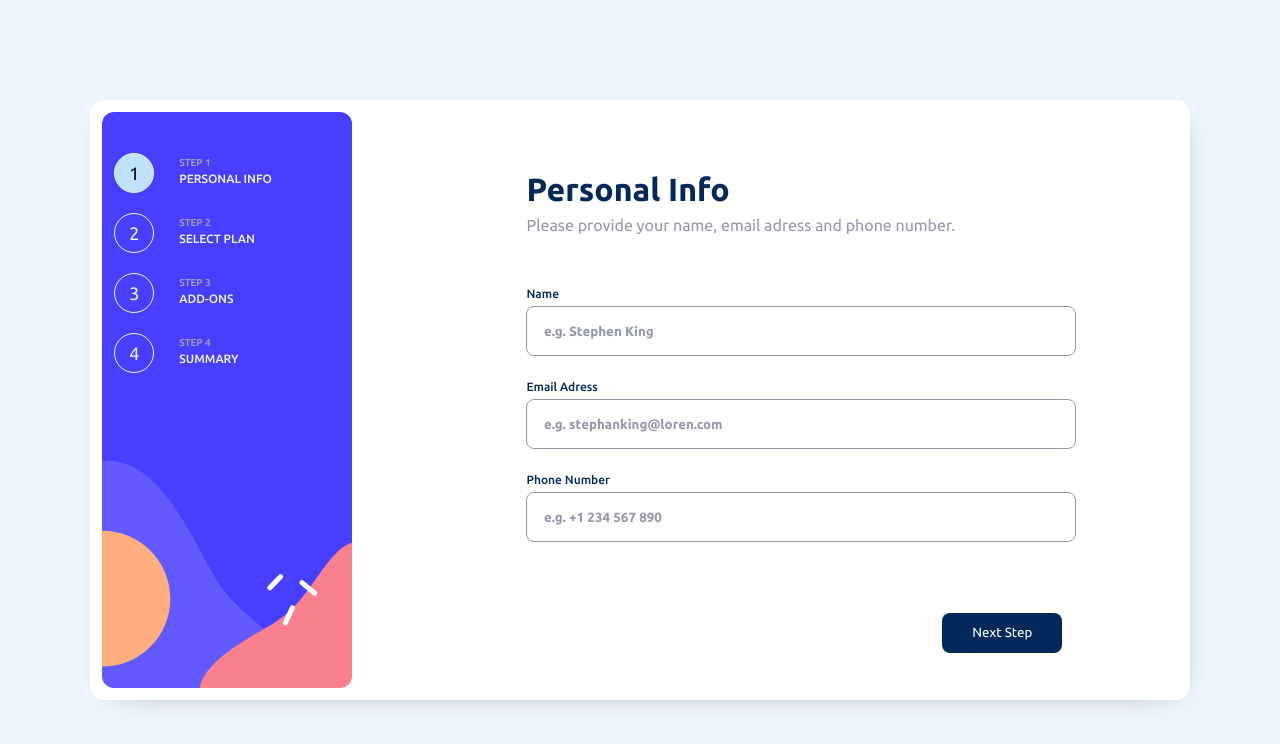
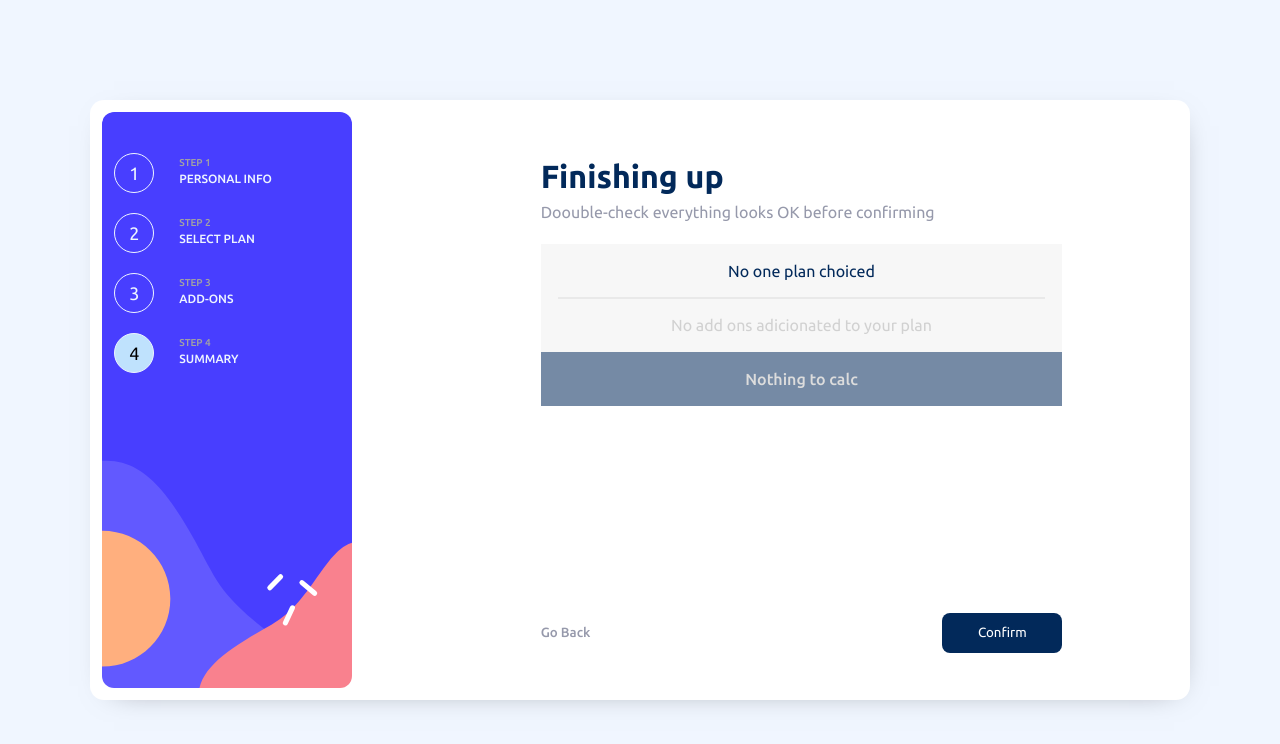
Before and after one commit to 484Irgang/Multi-steps-form, a Vue app: page / in a window 1280 px wide. Shown: the top 744 px of the page. Built offline with nearby package versions, Linux system fonts and the light colour scheme.

Commit message:
Subindo praticamente pronto o summary step

```diff
--- a/src/components/MultiStepsForm.vue
+++ b/src/components/MultiStepsForm.vue
@@ -3,24 +3,30 @@ import PersonalInfo from './PersonalInfo.vue'
 import SelectPlan from './SelectPlan.vue'
 import ButtonNext from './ButtonNext.vue'
 import Addons from './PickAddons.vue'
+import Summary from './Summary.vue'
 
 export default{
     data(){
         return {
-            stepIndex : 0,
-            buttonClick: 0
+            stepIndex : 3,
+            buttonClick: 0,
+            periodYear: false,
+            planClient: [{},[]]
         }
     },
-    components: {PersonalInfo,SelectPlan,ButtonNext,Addons},
+    components: {PersonalInfo,SelectPlan,ButtonNext,Addons,Summary},
     methods: {
         checarPersonalInfo(e){
             this.stepIndex++;
         },
         checkStepPlan(e){
             this.stepIndex++;
+            this.periodYear = e.periodYear;
+            this.planClient[0] = e;
         },
         checkAddons(e){
             this.stepIndex++;
+            this.planClient[1] = e;
         },
         returnedButtonNext(e){
             this.buttonClick = e;
@@ -57,7 +63,8 @@ export default{
         <div class="container-form">
             <PersonalInfo v-show="stepIndex == 0" @liberarStep = "(e) => checarPersonalInfo(e)" :clicked="buttonClick" :indexStep="stepIndex"/>
             <SelectPlan v-show="stepIndex == 1" :clicked="buttonClick" :indexStep="stepIndex" @sendPlan="(e) => checkStepPlan(e)"/>
-            <Addons v-show="stepIndex == 2" :clicked="buttonClick" :indexStep="stepIndex" @addonsChoiced="(e) => checkAddons(e) "/>
+            <Addons v-show="stepIndex == 2" :clicked="buttonClick" :indexStep="stepIndex" :period="periodYear" @addonsChoiced="(e) => checkAddons(e) "/>
+            <Summary v-show="stepIndex == 3" :planComplete="planClient[0]" :addonsComplete="planClient[1]"/>
             <ButtonNext @responseClick="(e) => returnedButtonNext(e)" :clicked="[buttonClick,stepIndex]" @responseClickBack="(e) => returnedButtonBack(e)"/>
         </div>
     </div>
--- a/src/components/PickAddons.vue
+++ b/src/components/PickAddons.vue
@@ -30,16 +30,32 @@
         },
         props: {
             clicked: Number,
-            indexStep: Number
+            indexStep: Number,
+            period: Boolean
         },
         watch: {
             clicked(newClicked){
                 if(this.indexStep == 2){
-                    return this.$emit("addonsChoiced",this.addons_choiced);
+                    let addons_filtered = [];
+
+                    this.addons_choiced.forEach( check => {
+                        let detail = check.parentNode.children[1].children[0].innerText;
+                        let value = parseInt(check.parentNode.children[2].innerText.split("/")[0].split("$")[1], 10);
+
+                        let filter = {detail: detail, value: value};
+                        addons_filtered.push(filter);
+                    });
+
+                    return this.$emit("addonsChoiced",addons_filtered);
                 }
                 else{
                     return false;
                 }
+            }
+        },
+        computed: {
+            periodYear(){
+                return this.period ? "0/yr" : "/mo";
             }
         }
 
@@ -56,19 +72,19 @@
         <div class="add-on_box" @click="(e) => choiceAdd(e,0)">
             <input type="checkbox"/>
             <label class="alt"><p>{{ add_ons[0].type }}</p><p>Acess to multiplayer games</p></label>
-            <span>+${{ add_ons[0].value }}/mo</span>
+            <span>+${{ add_ons[0].value + periodYear }}</span>
         </div>
 
         <div class="add-on_box" @click="(e) => choiceAdd(e,1)">
             <input type="checkbox"/>
             <label class="alt"><p>{{ add_ons[1].type }}</p><p>Extra 1 TB of cloud save</p></label>
-            <span>+${{ add_ons[1].value }}/mo</span>
+            <span>+${{ add_ons[1].value + periodYear }}</span>
         </div>
 
         <div class="add-on_box" @click="(e) => choiceAdd(e,2)">
             <input type="checkbox"/>
             <label class="alt"><p>{{ add_ons[2].type }}</p><p>Custom theme on your profile</p></label>
-            <span>+${{ add_ons[2].value }}/mo</span>
+            <span>+${{ add_ons[2].value + periodYear}}</span>
         </div>
 
 
--- a/src/components/SelectPlan.vue
+++ b/src/components/SelectPlan.vue
@@ -3,18 +3,15 @@
         data(){
             return{
                 periodPlanYear: false,
-                valuePlans: [{price:9,name: 'Arcade', period: undefined},{price:12, name: 'Advanced', period: undefined},{price:15, name: 'Pro', period: undefined}],
                 planSelected: {},
-                toggleAlert: false
+                toggleAlert: false,
+                plan_choiced: null
             }
         },
         methods: {
-            setValues(value){
-                return this.periodPlanYear? '$'+value*10+'/ye' : '$'+value+'/mo';
-            },
             choicePlan(value){
-                let planSelected = this.valuePlans.filter((e,i) => i == value);
-                this.planSelected = planSelected[0];
+                this.plan_choiced = value;
+                this.planSelected = {type: value};
             },
             objIsEmpty(obj){
                 for(var prop in obj){
@@ -36,8 +33,13 @@
                         setTimeout(() => this.toggleAlert = false, 5000);
                     }
                     else{
-                        let period = this.periodPlanYear? 'Yearly' : 'Monthly';
-                        this.planSelected.period = period;
+                        let plan = document.querySelectorAll(".plans .plan");
+                        let type = plan[this.plan_choiced].children[1].innerText.split('\n')[0];
+                        let price = parseInt(plan[this.plan_choiced].children[1].innerText.split('\n')[2].split("/")[0].split("$")[1], 10);
+                        let period = this.periodPlanYear;
+
+                        this.planSelected = {name: type, price: price, periodYear: period};
+
                         this.$emit('sendPlan',this.planSelected);
                     }
                 }
@@ -58,19 +60,19 @@
         </div>
 
         <div class="plans">
-            <div :class="{planSelected: planSelected.name == 'Arcade'}" @click="choicePlan(0)" class="plan">
+            <div :class="{planSelected: plan_choiced == 0}" @click="choicePlan(0)" class="plan">
                 <img src="../assets/icon-arcade.svg" class="img-plan"/>
-                <p>Arcade<br/><span>{{setValues(valuePlans[0].price)}}</span><br/><span v-show="periodPlanYear"> 2 months free</span></p>
+                <p>Arcade<p v-if="this.periodPlanYear">$90/yr</p><p v-else>$9/mo</p><p v-show="periodPlanYear"> 2 months free</p></p>
             </div>
 
-            <div :class="{planSelected: planSelected.name == 'Advanced'}" @click="choicePlan(1)" class="plan">
+            <div :class="{planSelected: plan_choiced == 1}" @click="choicePlan(1)" class="plan">
                 <img src="../assets/icon-advanced.svg" class="img-plan"/>
-                <p>Advanced<br/><span>{{setValues(valuePlans[1].price)}}</span><br/><span v-show="periodPlanYear">2 months free</span></p>
+                <p>Advanced<p v-if="this.periodPlanYear">$120/yr</p><p v-else>$12/mo</p><p v-show="periodPlanYear">2 months free</p></p>
             </div>
 
-            <div :class="{planSelected: planSelected.name == 'Pro'}" @click="choicePlan(2)" class="plan">
+            <div :class="{planSelected: plan_choiced == 2}" @click="choicePlan(2)" class="plan">
                 <img src="../assets/icon-pro.svg" class="img-plan"/>
-                <p>Pro<br/><span>{{setValues(valuePlans[2].price)}}</span><br/><span v-show="periodPlanYear">2 months free</span></p>
+                <p>Pro<p v-if="this.periodPlanYear">$150/yr</p><p v-else>$15/mo</p><p v-show="periodPlanYear">2 months free</p></p>
             </div>
         </div>
 
@@ -145,16 +147,16 @@
         /* background-color: blue; */
         border-radius: 50%;
     }
-    .plans .plan p{
+    .plans .plan > p{
         color: #02295a;
         font-weight: 500;
     }
-    .plans .plan p > span:first-of-type{
+    .plans .plan p > p:first-of-type{
         font-weight: 400;
         font-size: 14px;
         color: #9699ab;
     }
-    .plans .plan p > span:last-of-type{
+    .plans .plan p > p:last-of-type{
         font-weight: 500;
         font-size: 12px;
     }
@@ -272,7 +274,7 @@
         .plans .plan{
             width: 100%;
             padding: 4%;
-            margin-top: 4%;
+            margin-top: 2%;
             aspect-ratio: auto;
             flex-direction: row;
             justify-content: start;
--- /dev/null
+++ b/src/components/Summary.vue
@@ -0,0 +1,223 @@
+<script>
+    export default{
+        data(){
+            return {
+                plan_summary: [{}, []]
+            }
+        },
+        computed: {
+            planPrice(){
+                return this.plan_summary[0].periodYear? "$"+this.plan_summary[0].price+"/yr":"$"+this.plan_summary[0].price+"/mo";
+            },
+            planName(){
+                return this.plan_summary[0].periodYear? this.plan_summary[0].name+"(Yearly)":this.plan_summary[0].name+"(Monthly)"
+            },
+            calcTotal(){
+                if(this.plan_summary[1].length == 0){
+                    return this.plan_summary[0].periodYear? "$"+this.plan_summary[0].price+"/yr":"$"+this.plan_summary[0].price+"/mo"
+                }
+                else{
+                    var total = 0;
+                    this.plan_summary[1].forEach(addon => {
+                        total += addon.value;
+                    });
+                        total += this.plan_summary[0].price;
+                    return this.plan_summary[0].periodYear? "$"+total+"/yr":"$"+total+"/mo"
+                }
+            }
+        },
+        methods: {
+            objIsEmpty(obj){
+                for(var prop in obj){
+                    if(obj.hasOwnProperty(prop))
+                        return false;
+                }
+                return true;
+            }
+        },
+        props: {
+            planComplete: Object,
+            addonsComplete: Array
+        },
+        watch: {
+            planComplete(newPlan){
+                this.plan_summary[0] = newPlan;
+            },
+            addonsComplete(newAddons){
+                this.plan_summary[1] = newAddons;
+            }
+        }
+    }
+</script>
+
+<template>
+
+    <section class="container_summary">
+        <div class="description">
+            <h1>Finishing up</h1>
+            <p>Doouble-check everything looks OK before confirming</p>
+        </div>
+
+        <article class="summary">
+            <div v-if="objIsEmpty(plan_summary[0])" class="plan_empty">
+                <p>No one plan choiced</p>
+            </div>
+            <div v-else class="plan">
+                <label>
+                    <p>{{planName}}</p>
+                    <p>Change</p>
+                </label>
+                <span>{{planPrice}}</span>
+            </div>
+
+            <div v-if="plan_summary[1].length == 0" class="add_ons_empty">
+                <p>No add ons adicionated to your plan</p>
+            </div>
+            <div v-else v-for="addons in plan_summary[1]" class="add_ons">
+                <p>{{addons.detail}}</p>
+                <span>{{plan_summary[0].periodYear? "$"+addons.value+"/yr":"$"+addons.value+"/mo"}}</span>
+            </div>
+        </article>
+
+        <footer v-if="objIsEmpty(plan_summary[0])" class="total_empty">
+            <p>Nothing to calc</p>
+        </footer>
+        <footer v-else class="total">
+            <p>{{plan_summary[0].periodYear? "Total (per year)":"Total (per month)"}}</p>
+            <span>{{calcTotal}}</span>
+        </footer>
+
+    </section>
+
+</template>
+
+<style scoped>
+.container_summary{
+    width: 100%;
+    height: 100%;
+    max-width: 550px;
+    display: flex;
+    flex-direction: column;
+    padding: 2%;
+    align-items: center;
+}
+.description{
+    width: 100%;
+    margin-top: 2%;
+}
+.description h1{
+    color: #02295a;
+    font-size: 2em;
+}
+.description p{
+    color: hsl(231, 11%, 63%);
+    font-weight: 400;
+    margin-top: 8px;
+    margin-bottom: 2.5%;
+}
+.summary{
+    background-color: #f7f7f7;
+    width: 100%;
+    margin-top: 2%;
+    padding: 3.4%;
+    display: flex;
+    flex-direction: column;
+    flex-wrap: wrap;
+}
+.summary .plan{
+    width: 100%;
+    display: flex;
+    padding-bottom: 4%;
+    justify-content: space-between;
+    align-items: center;
+    border-bottom: 2px solid #e9e9e9;
+}
+.summary .plan > label > p:first-of-type{
+    font-weight: 500;
+    color: #02295a;
+}
+.summary .plan > label > p:last-of-type{
+    color: #c6c6c6;
+    font-weight: lighter;
+    border-bottom: 1px solid #8c8c8c;
+    margin-top: 4px;
+    font-size: 14px;
+    display: inline-block;
+    cursor: pointer;
+}
+.summary .plan > label > p:last-of-type:hover{
+    color: #8c8c8c;
+}
+.summary .plan > span{
+    color: #02295a;
+    cursor: default;
+    font-weight: 500;
+}
+.summary .plan_empty{
+    padding-bottom: 3.5%;
+    display: flex;
+    justify-content: center;
+    border-bottom: 2px solid #e9e9e9;
+}
+.summary .plan_empty > p{
+    color:#02295a;
+}
+.summary .add_ons{
+    width: 100%;
+    display: flex;
+    padding: 3.5% 0;
+    justify-content: space-between;
+    align-items: center;
+}
+.summary .add_ons > p{
+    color: #c6c6c6;
+    cursor: default;
+    font-weight: lighter;
+    font-size: 15px;
+}
+.summary .add_ons > span{
+    color: #02295a;
+    cursor: default;
+    font-weight: 400;
+}
+.summary .add_ons_empty{
+    width: 100%;
+    display: flex;
+    padding-top: 3.5%;
+    justify-content: center;
+    align-items: center;
+}
+.summary .add_ons_empty > p{
+    color: #d1d1d1;
+}
+.total{
+    width: 100%;
+    display: flex;
+    justify-content: space-between;
+    align-items: center;
+    padding: 3.5%;
+}
+.total > p{
+    color: #c6c6c6;
+    cursor: default;
+    font-weight: lighter;
+    font-size: 15px;
+}
+.total > span{
+    color: #483EFF;
+    cursor: default;
+    font-weight: 700;
+    font-size: 20px;
+}
+.container_summary > .total_empty{
+    width: 100%;
+    padding: 3.5%;
+    display: flex;
+    justify-content: center;
+    background-color: #022a5a8b;
+}
+.container_summary > .total_empty > p{
+    color:#dcdcdc;
+    font-weight: 500;
+}
+</style>
```
